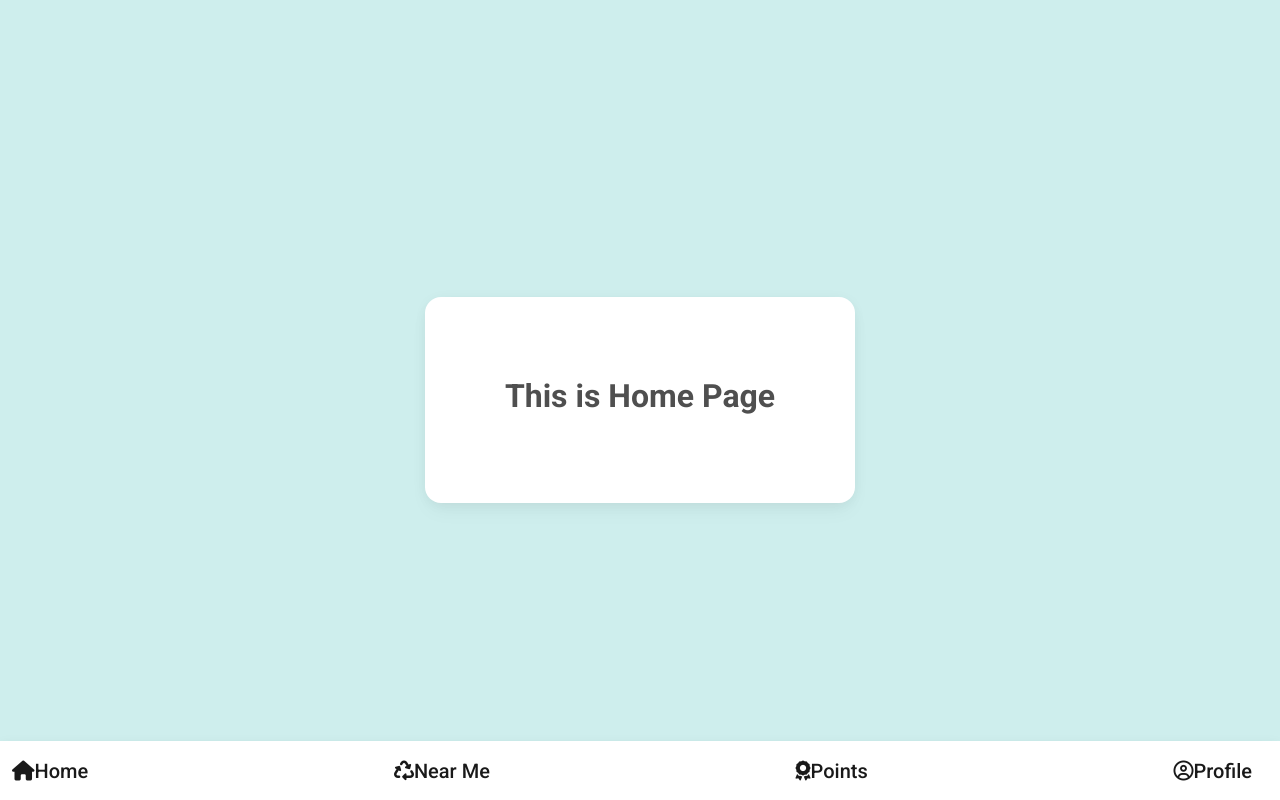
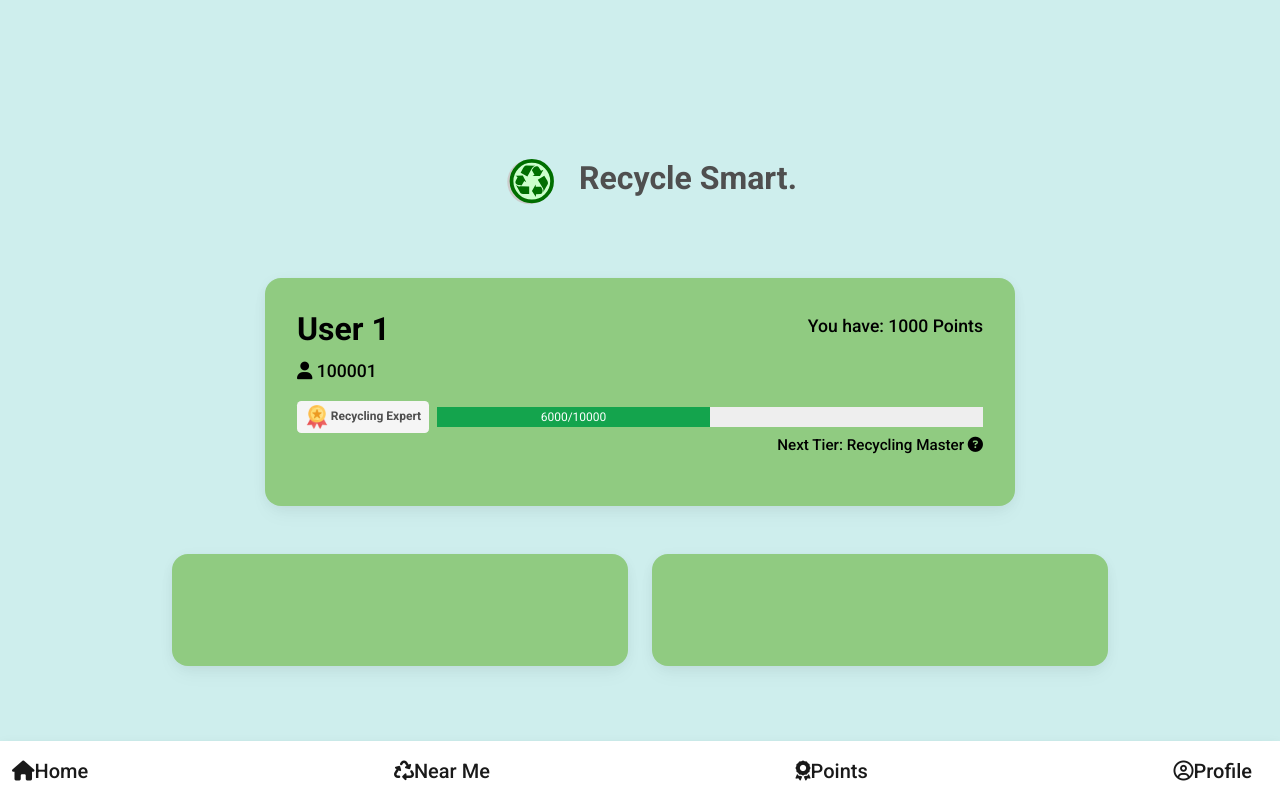
Before and after one commit to dthx2710/csc2012-t12, a React (Vite) app in the folder frontend/: page /home in a window 1280 px wide. Built offline with nearby package versions, Linux system fonts and the light colour scheme.

Commit message:
User Profile Card for Home Page

```diff
--- a/frontend/src/data/Users.json
+++ b/frontend/src/data/Users.json
@@ -1,17 +1,21 @@
 {
   "userData": [
     {
-      "id": 0,
+      "id": 100001,
       "username": "user1@gmail.com",
       "password": "password",
       "name": "User 1",
+      "currentpoints": 1000,
+      "lifetimepoints": 6000,
       "login": true
     },
     {
-      "id": 1,
+      "id": 100002,
       "username": "user2@gmail.com",
       "password": "password234",
       "name": "User 2",
+      "currentpoints": 2000,
+      "lifetimepoints": 4000,
       "login": false
     }
   ]
--- a/frontend/src/routes/Home/Home.css
+++ b/frontend/src/routes/Home/Home.css
@@ -44,3 +44,42 @@
 body {
   background-color: #ceeeed;
 }
+
+.bg-green {
+  background-color: #90cb81;
+}
+
+.text-left {
+  text-align: left;
+  font-size: 2em;
+  color: black;
+  font-weight: 500;
+}
+
+.text-black-med {
+  text-align: left;
+  font-size: 1.1em;
+  color: black;
+  font-weight: 500;
+}
+
+.text-right-small {
+  text-align: right;
+  font-size: 0.95em;
+  font-weight: 500;
+  color: black;
+}
+
+
+.vh75width {
+  width: 75vh;
+}
+
+.vw75width {
+  width: 75vw;
+}
+
+.logo-small {
+  height: 2em;
+  padding-right: 2px;
+}
--- a/frontend/src/routes/Home/Home.jsx
+++ b/frontend/src/routes/Home/Home.jsx
@@ -3,11 +3,9 @@ import "@fortawesome/fontawesome-free/css/all.min.css";
 import { Link } from "react-router-dom";
 import React, { useState } from 'react';
 import {
-  MDBNavbar,
+  MDBBadge,
   MDBContainer,
   MDBIcon,
-  MDBNavbarLink,
-  MDBNavbarBrand,
   MDBRow,
   MDBCol,
   MDBCard,
@@ -16,20 +14,110 @@ import {
   from 'mdb-react-ui-kit';
 import './Home.css';
 import NavBar from '../NavBar/NavBar'
+import Medal from '../../assets/medal.png'
+import Logo from '/recycling.svg';
+import userData from '../../data/Users.json'
+
+const currentUser = userData.userData.find(user => user.login);
+
+function getUserTier() {
+  if (currentUser.lifetimepoints < 1000) {
+    return "Recycler";
+  } else if (currentUser.lifetimepoints < 5000) {
+    return "Recycling Enthusiast";
+  } else if (currentUser.lifetimepoints < 10000) {
+    return "Recycling Expert";
+  } else if (currentUser.lifetimepoints < 20000) {
+    return "Recycling Master";
+  } else if (currentUser.lifetimepoints < 50000) {
+    return "Recycling Legend";
+  } else {
+    return "Recycling God";
+  }
+}
+
+function getTierProgress() {
+  if (currentUser.lifetimepoints < 1000) {
+    return <div class="progress-bar bg-success" role="progressbar" style={{ width: '17%' }} aria-valuenow="17" aria-valuemin="0" aria-valuemax="100">{currentUser.lifetimepoints}/1000</div>;
+  } else if (currentUser.lifetimepoints < 5000) {
+    return <div class="progress-bar bg-success" role="progressbar" style={{ width: '25%' }} aria-valuenow="25" aria-valuemin="0" aria-valuemax="100">{currentUser.lifetimepoints}/5000</div>;
+  } else if (currentUser.lifetimepoints < 10000) {
+    return <div class="progress-bar bg-success" role="progressbar" style={{ width: '50%' }} aria-valuenow="50" aria-valuemin="0" aria-valuemax="100">{currentUser.lifetimepoints}/10000</div>;
+  } else if (currentUser.lifetimepoints < 20000) {
+    return <div class="progress-bar bg-success" role="progressbar" style={{ width: '75%' }} aria-valuenow="75" aria-valuemin="0" aria-valuemax="100">{currentUser.lifetimepoints}/20000</div>;
+  } else if (currentUser.lifetimepoints < 50000) {
+    return <div class="progress-bar bg-success" role="progressbar" style={{ width: '100%' }} aria-valuenow="100" aria-valuemin="0" aria-valuemax="100">{currentUser.lifetimepoints}/50000</div>;
+  } else {
+    return <div class="progress-bar bg-success" role="progressbar" style={{ width: '100%' }} aria-valuenow="100" aria-valuemin="0" aria-valuemax="100">{currentUser.lifetimepoints}/∞</div>;
+  }
+}
+
+function getNextTier() {
+  if (currentUser.lifetimepoints < 1000) {
+    return "Recycling Enthusiast"
+  } else if (currentUser.lifetimepoints < 5000) {
+    return "Recycling Expert"
+  } else if (currentUser.lifetimepoints < 10000) {
+    return "Recycling Master"
+  } else if (currentUser.lifetimepoints < 20000) {
+    return "Recycling Legend"
+  } else if (currentUser.lifetimepoints < 50000) {
+    return "Recycling God"
+  } else {
+    return "Recycling God"
+  }
+}
 
 function Home() {
 
   return (
     <>
       <MDBContainer fluid>
+        <div className='d-flex justify-content-center align-items-center'>
+          <img src={Logo} alt="Logo" className="logo" />
+          <h2 className="fw-bold">Recycle Smart.</h2>
+        </div>
+        <MDBRow className='d-flex justify-content-center align-items-center vw75width'>
+          <MDBCol col='12'>
+            <MDBCard className='bg-green my-5 mx-auto' style={{ borderRadius: '1rem', maxWidth: '750px' }}>
 
-        <MDBRow className='d-flex justify-content-center align-items-center h-100'>
-          <MDBCol col='12'>
+              <div className="d-flex justify-content-between align-items-center">
+                <h4 className="fw-bold text-black mb-2 text-left">{currentUser.name}</h4>
+                <p className="text-black-med">You have: {currentUser.currentpoints} Points</p>
+              </div>
+              <p className="text-black-med"><MDBIcon fas icon="user" /> {currentUser.id}</p>
+              <div className="d-flex justify-content-between align-items-center">
+                <MDBBadge color='light' light>
+                  <img src={Medal} alt="Medal" className="logo-small" />
+                  {getUserTier()}
+                </MDBBadge>
+                <div class="progress ms-2" style={{ height: '20px', width: "100%" }}>
+                  {getTierProgress()}
+                </div>
+              </div>
+              <p className="text-right-small">Next Tier: {getNextTier()} <MDBIcon fas icon="question-circle" data-mdb-toggle="tooltip" title="Next Achievable Tier ★" /></p>
+            </MDBCard>
+          </MDBCol>
+        </MDBRow>
 
-            <MDBCard className='bg-white my-5 mx-auto' style={{ borderRadius: '1rem', maxWidth: '500px' }}>
-              <MDBCardBody className='p-5 w-100 d-flex flex-column'>
+        <MDBRow className='d-flex justify-content-center align-items-center vw75width'>
+          <MDBCol col='6'>
 
-                <h2 className="fw-bold mb-2 text-center">This is Home Page</h2>
+            <MDBCard className='bg-green mx-auto' style={{ borderRadius: '1rem', maxWidth: '750px' }}>
+              <MDBCardBody className='d-flex flex-column'>
+
+
+
+              </MDBCardBody>
+            </MDBCard>
+
+          </MDBCol>
+          <MDBCol col='6'>
+
+            <MDBCard className='bg-green mx-auto' style={{ borderRadius: '1rem', maxWidth: '750px' }}>
+              <MDBCardBody className='d-flex flex-column'>
+
+
 
               </MDBCardBody>
             </MDBCard>
--- a/frontend/src/routes/NavBar/NavBar.jsx
+++ b/frontend/src/routes/NavBar/NavBar.jsx
@@ -23,7 +23,7 @@ function NavBar() {
 
       <MDBNavbarBrand className='active'>
         <MDBIcon fas icon="recycle" />
-        <MDBNavbarLink aria-current='page' href='#'>Near Me</MDBNavbarLink>
+        <MDBNavbarLink aria-current='page' href='/nearme'>Near Me</MDBNavbarLink>
       </MDBNavbarBrand>
 
       <MDBNavbarBrand>
```
Also changed, not shown: frontend/src/assets/medal.png (added).
